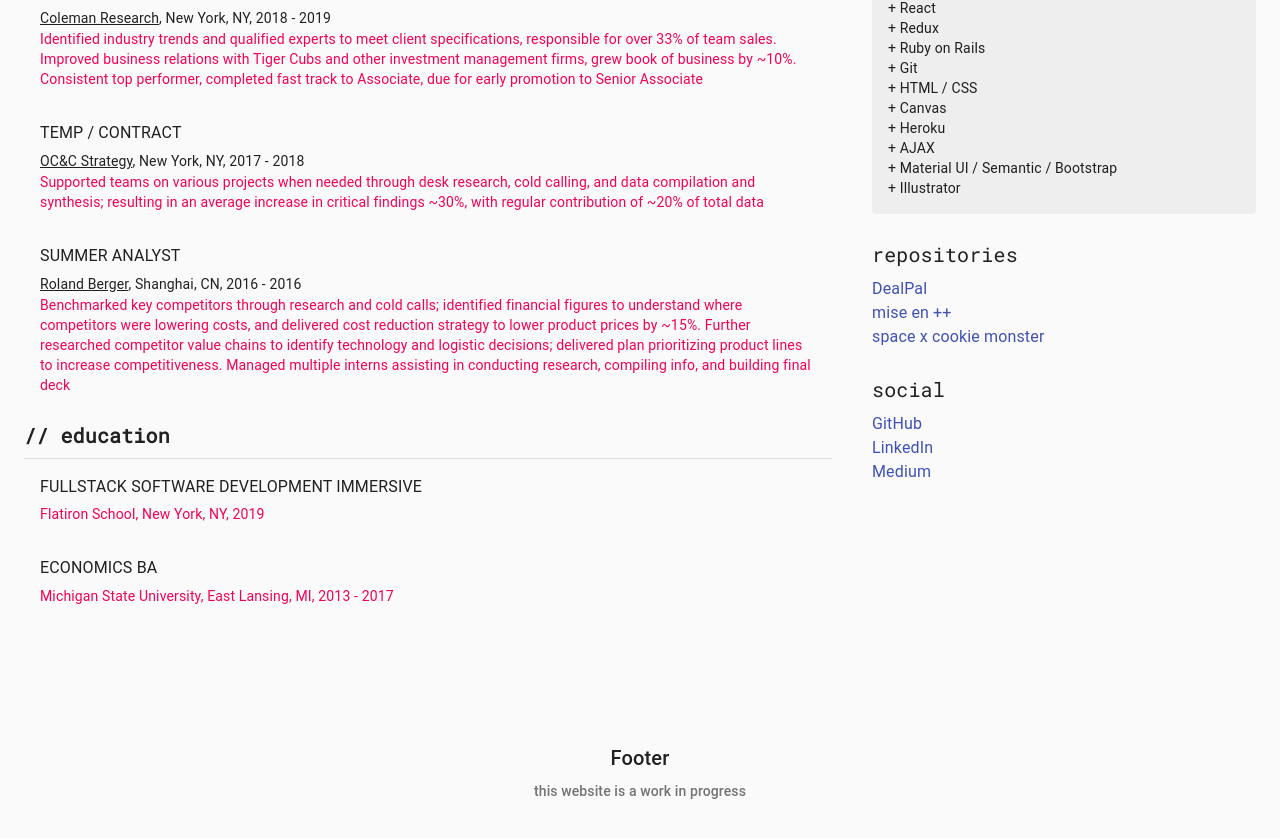
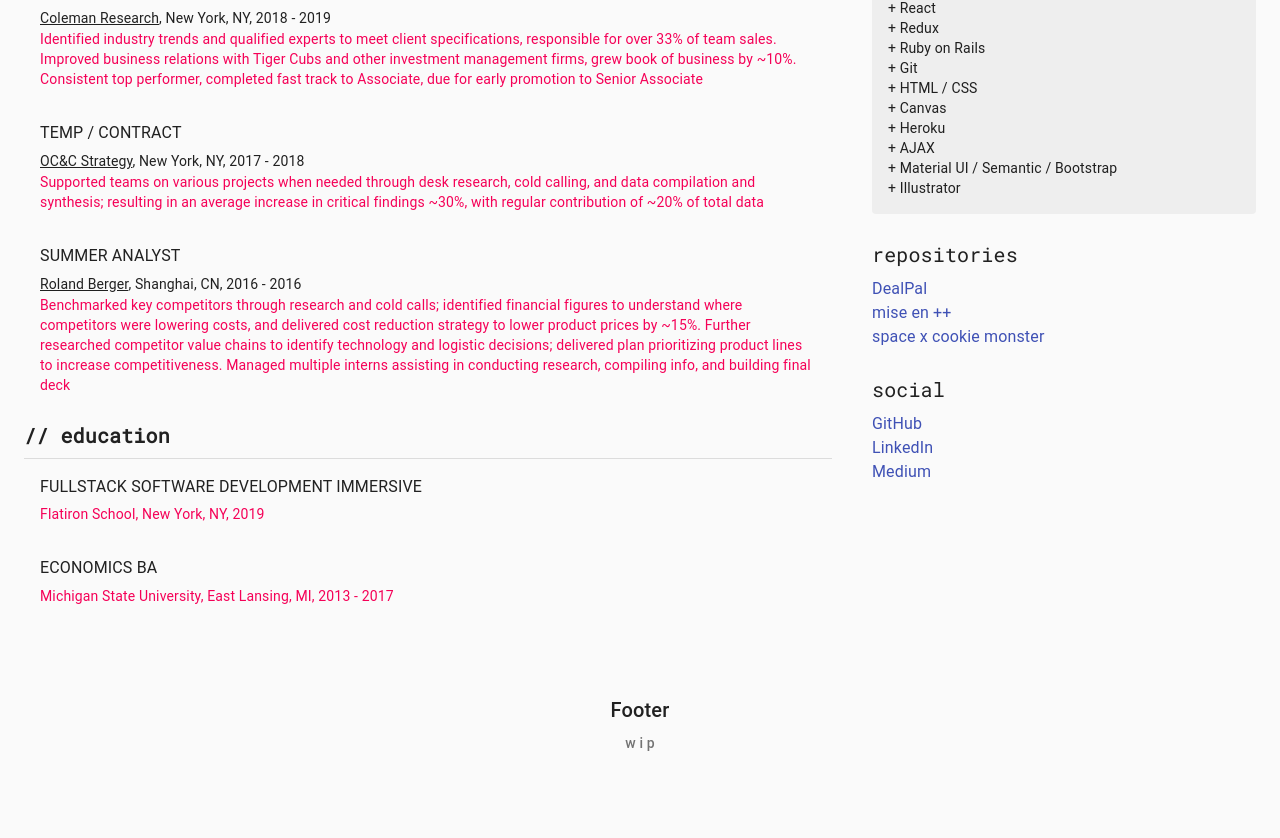
Before and after one commit to jyan95/website, a React (Create React App) app: page / in a window 1280 px wide. Shown: the part 678-1516 px from the top of the page. After the commit the page ends 1481 px from the top, so only its background shows below. Built offline with nearby package versions, Linux system fonts and the light colour scheme.

Commit message:
polish to home, moved footer to app.js

```diff
--- a/src/App.js
+++ b/src/App.js
@@ -2,9 +2,35 @@
 import './App.css';
 import Home from './containers/Home';
 
+import { makeStyles } from '@material-ui/core/styles';
+import Typography from '@material-ui/core/Typography';
+import Container from '@material-ui/core/Container';
+
+const useStyles = makeStyles(theme => ({
+  footer: {
+    marginTop: theme.spacing(2),
+    padding: theme.spacing(6, 0),
+  }
+}))
+
 function App() {
+  const classes = useStyles();
+
   return (
-    <Home/>
+    <React.Fragment>
+      <Home/>
+      <footer className={classes.footer}>
+        <Container maxWidth="lg">
+          <Typography variant="h6" align="center" gutterBottom>
+            Footer
+          </Typography>
+          <Typography variant="subtitle2" align="center" color="textSecondary" component="p">
+            w i p
+          </Typography>
+        </Container>
+      </footer>
+    </React.Fragment>
+
   );
 }
 
--- a/src/components/ProjectCard.js
+++ b/src/components/ProjectCard.js
@@ -88,6 +88,8 @@
         className={classes.image}
         focusvisibileclassname={classes.focusVisible}
         style={{width: 400}}
+        href={props.project.url}
+        target='new'
       >
         <span
           className={classes.imageSrc}
--- a/src/containers/Home.js
+++ b/src/containers/Home.js
@@ -69,10 +69,6 @@
   sidebarSection: {
     marginTop: theme.spacing(3),
   },
-  footer: {
-    marginTop: theme.spacing(8),
-    padding: theme.spacing(6, 0),
-  }
 }));
 
 const sections = [
@@ -333,18 +329,6 @@
           </Grid>
         </main>
       </Container>
-      {/* Footer */}
-      <footer className={classes.footer}>
-        <Container maxWidth="lg">
-          <Typography variant="h6" align="center" gutterBottom>
-            Footer
-          </Typography>
-          <Typography variant="subtitle2" align="center" color="textSecondary" component="p">
-            this website is a work in progress
-          </Typography>
-        </Container>
-      </footer>
-      {/* End footer */}
     </React.Fragment>
   );
 }
```
